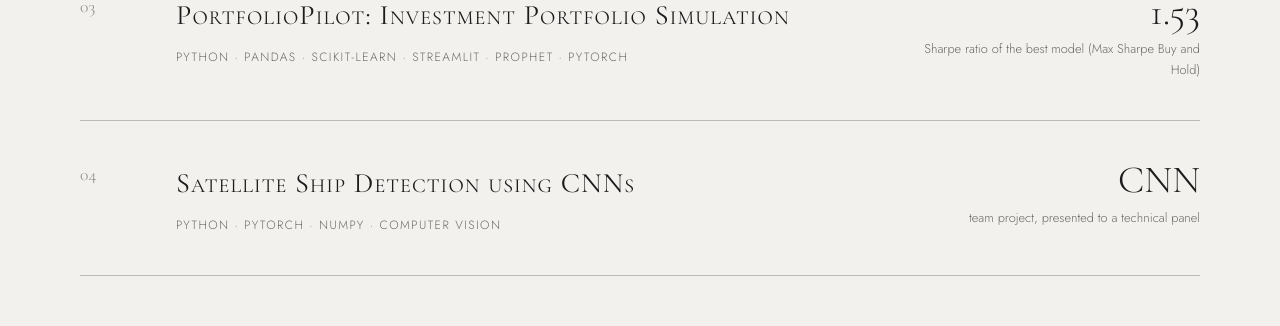
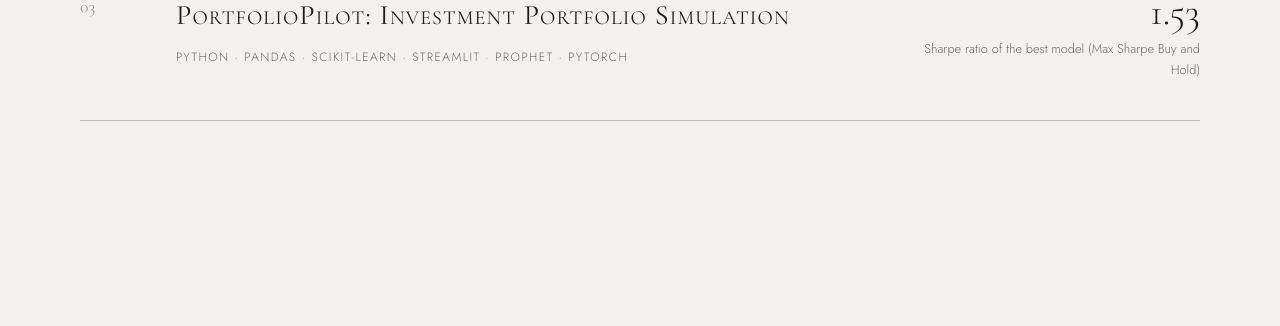
Before and after one commit to brerubson/Portfolio--Website-, a React (Vite) app in the folder frontend/: page / in a window 1280 px wide. Shown: the part 1380-1706 px from the top of the page. Built offline with nearby package versions, Linux system fonts and the light colour scheme.

Commit message:
Remove ship detection project

```diff
--- a/frontend/src/data.js
+++ b/frontend/src/data.js
@@ -66,25 +66,6 @@ export const projects = [
     github: 'https://github.com/brerubson/PortfolioPilot',
     dashboard: '',
   },
-  {
-    id: 'ship-detection',
-    number: '04',
-    title: 'Satellite Ship Detection using CNNs',
-    period: 'Jun 2025 – Jul 2025',
-    headline: 'CNN',
-    headlineLabel: 'team project, presented to a technical panel',
-    question: 'Can a convolutional neural network detect ships in satellite imagery?',
-    data: 'Satellite imagery.',
-    method: [
-      'Built a CNN-based computer vision solution in Python and PyTorch.',
-      'Led the team and managed delivery end to end.',
-    ],
-    result:
-      'Presented the findings to a technical panel.',
-    tech: ['Python', 'PyTorch', 'NumPy', 'Computer Vision'],
-    github: '',
-    dashboard: '',
-  },
 ]
 
 export const experience = [
```
